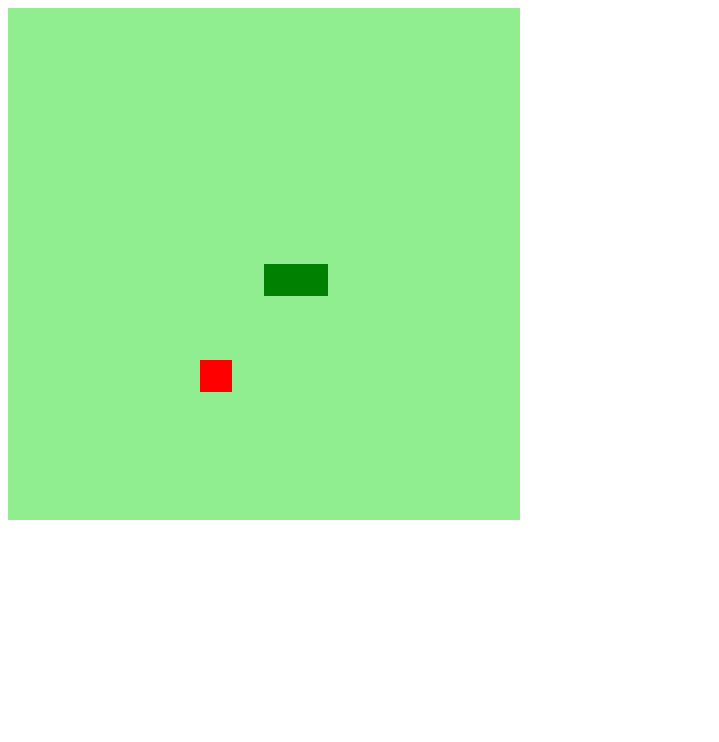
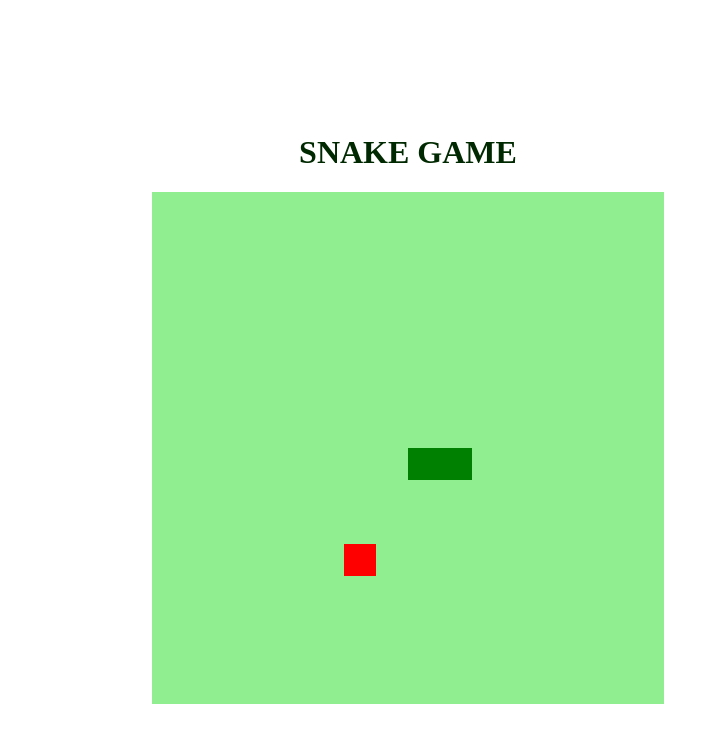
Before and after one commit to fabiorisantos/jogo_cobrinha_javascript, a plain HTML site: page index.html in a window 1280 px wide. Shown: the whole page, without its empty margins (0-719 px from the left). Drawn offline with Linux system fonts and the light colour scheme.

Commit message:
estilizacao
Definir estilização do body

```diff
--- a/index.html
+++ b/index.html
@@ -9,6 +9,7 @@
     <title>Snake Game</title>
 </head>
 <body>
+    <h1>SNAKE GAME</h1>
     <canvas id="snake" width="512" height="512"></canvas>
 
 </body>
--- a/style.css
+++ b/style.css
@@ -0,0 +1,9 @@
+body {
+    height: 100vh;
+    width: 100vh;
+    display: flex;
+    justify-content: center;
+    align-items: center;
+    flex-direction: column;
+    color: rgb(1, 41, 1);
+}
```
